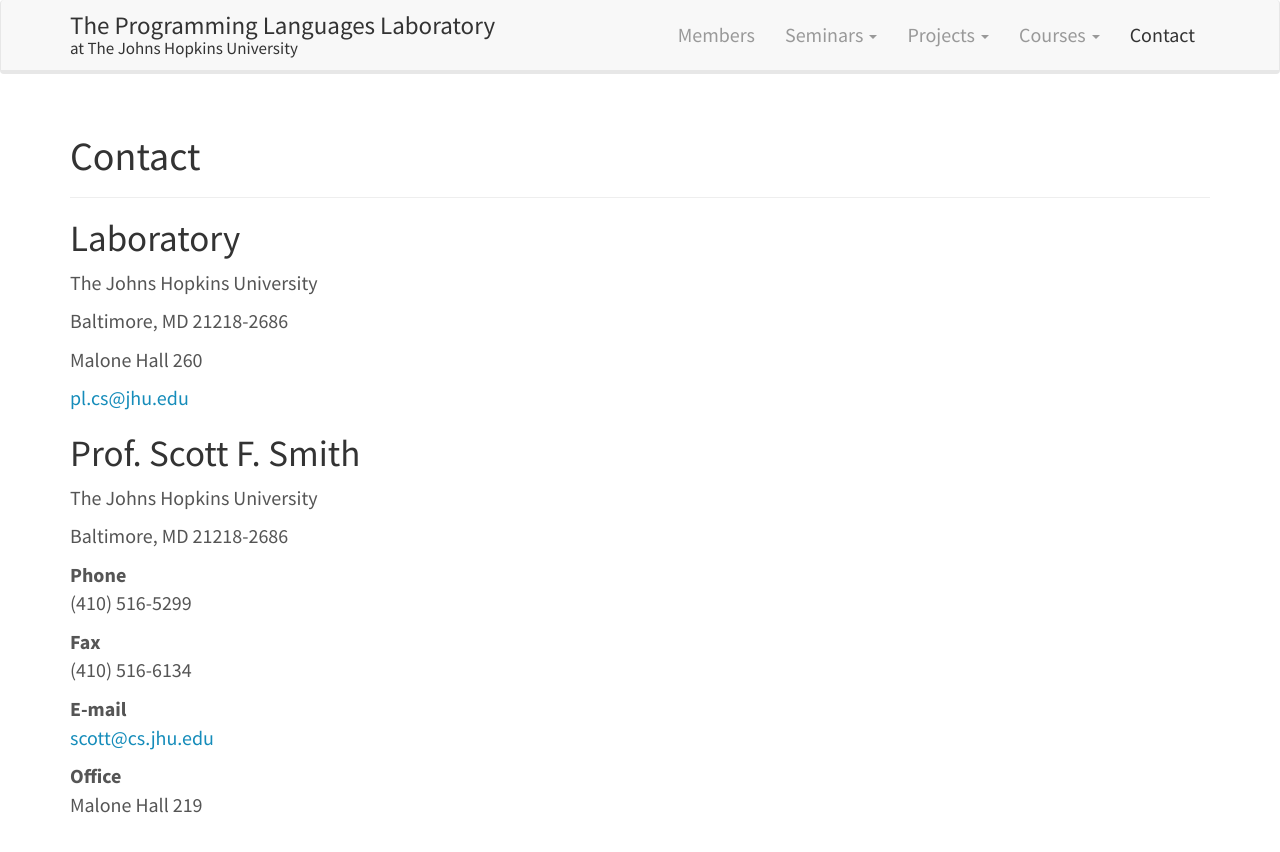
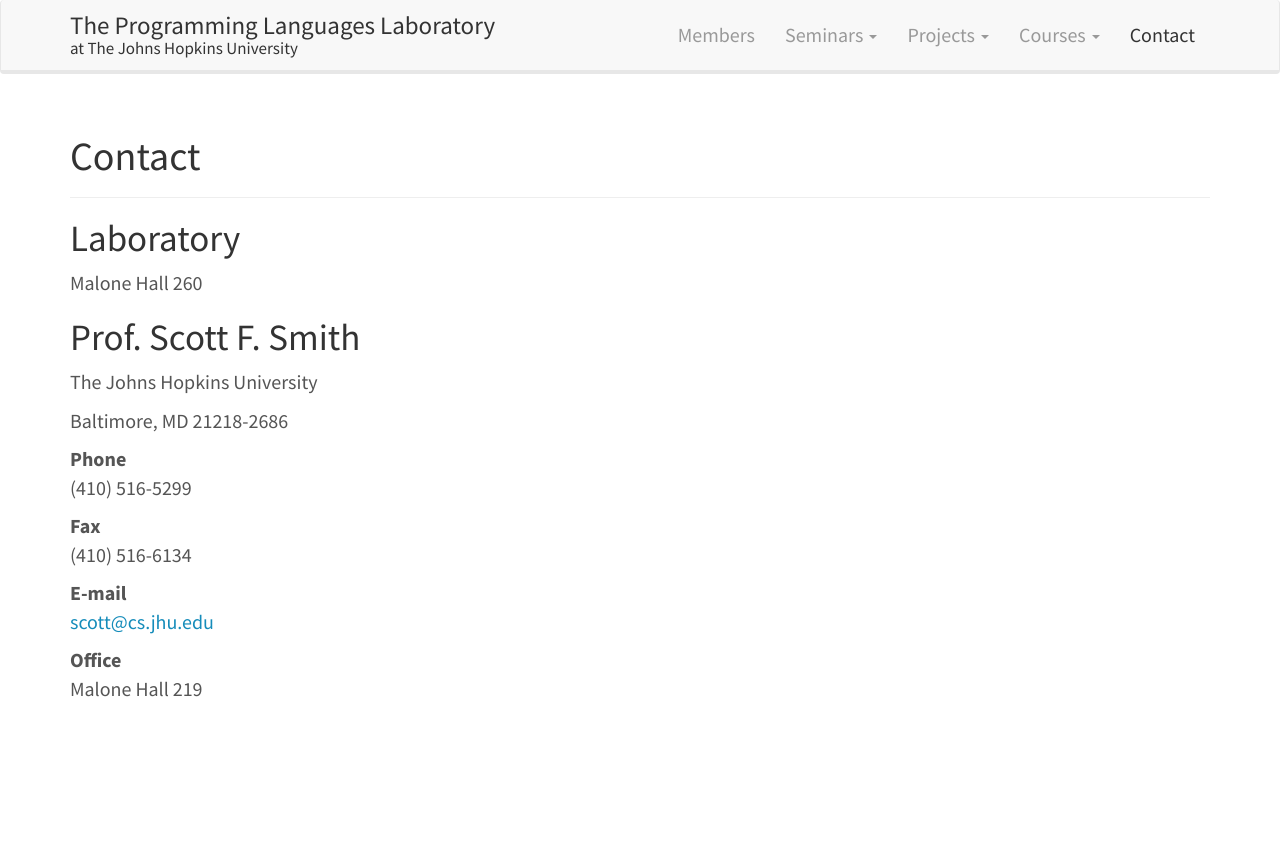
Before and after one commit to JHU-PL-Lab/www-pl-lab, a Jekyll site: the page built from contact.md, in a window 1280 px wide. Shown: the top 852 px of the page. Built offline with Jekyll 4.4.1, drawn with Linux system fonts in a browser that asks for light colours.

Commit message:
update contact

```diff
--- a/contact.md
+++ b/contact.md
@@ -6,13 +6,7 @@
 Laboratory
 ----------
 
-The Johns Hopkins University
-
-Baltimore, MD 21218-2686
-
 Malone Hall 260
-
-<pl.cs@jhu.edu>
 
 Prof. Scott F. Smith
 --------------------
```
